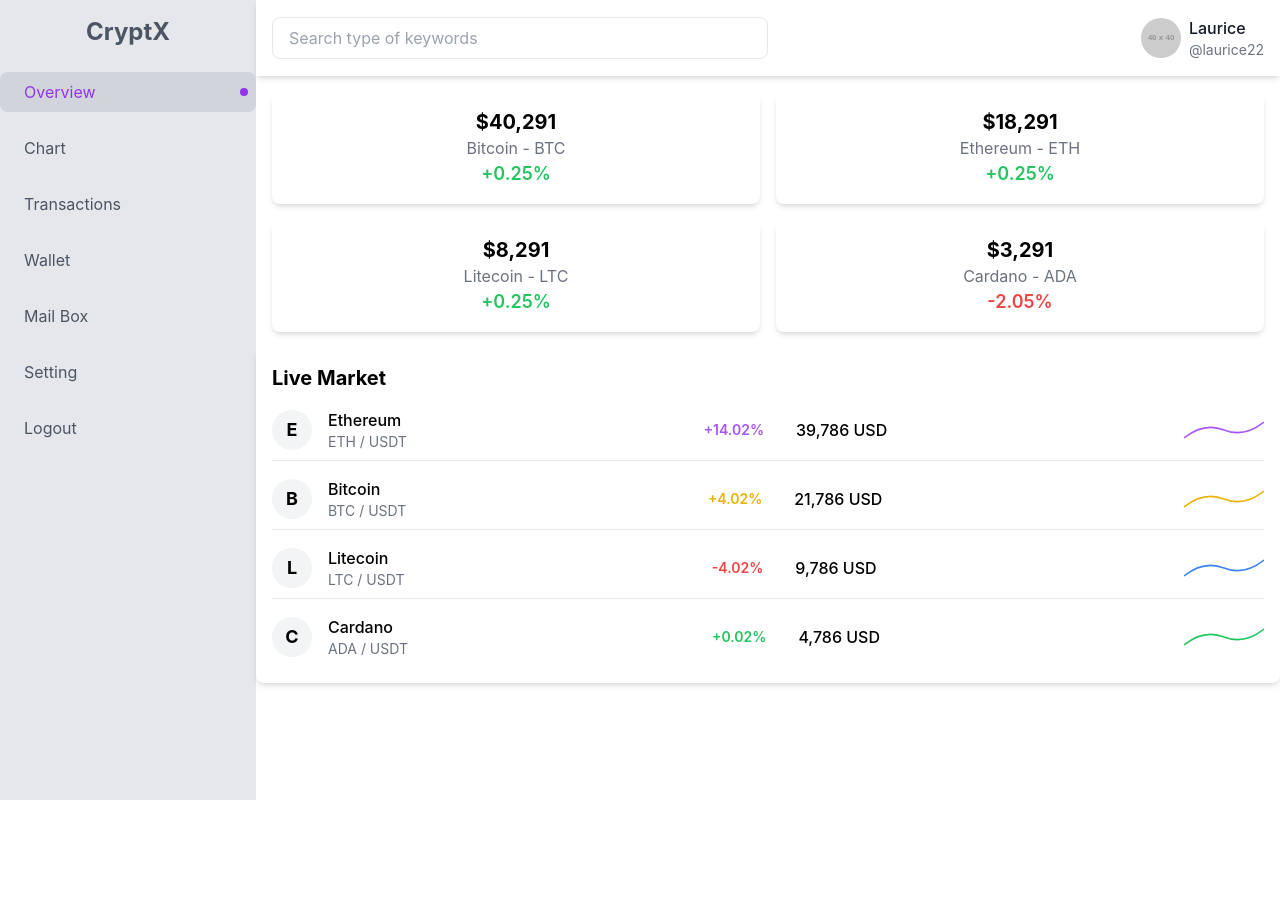
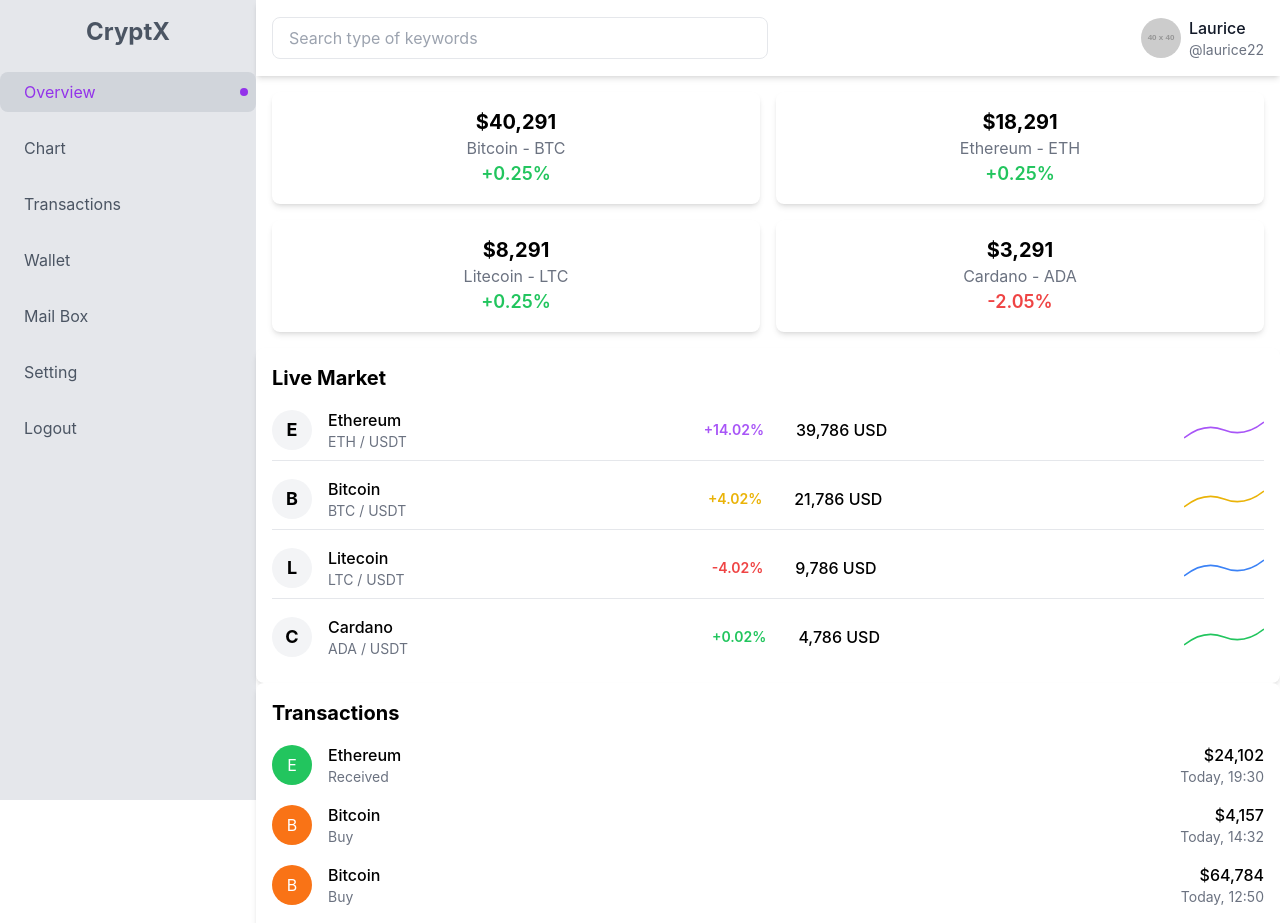
Before and after one commit to Nozzie-Dev/CrypX-Dashboard, a React (Create React App) app in the folder cryptx-dashboard/: page / in a window 1280 px wide. Shown: the top 923 px of the page. Before the commit the page ends 800 px from the top, so only its background shows below. Built offline with nearby package versions, Linux system fonts and the light colour scheme.

Commit message:
Build transactions section

```diff
--- a/cryptx-dashboard/src/App.js
+++ b/cryptx-dashboard/src/App.js
@@ -2,6 +2,7 @@ import Sidebar from "./components/Sidebar";
 import Header from "./components/Header";
 import StatCards from "./components/StatCards";
 import LiveMarket from "./components/LiveMarket";
+import Transactions from "./components/Transactions";
 
 const App = () => {
   return (
@@ -11,6 +12,7 @@ const App = () => {
         <Header />
         <StatCards/>
         <LiveMarket/>
+        <Transactions/>
       </div>
 
     </div>
--- /dev/null
+++ b/cryptx-dashboard/src/components/Transactions.js
@@ -0,0 +1,65 @@
+const Transactions = () => {
+    const transactionsData = [
+      {
+        name: "Ethereum",
+        type: "Received",
+        amount: "$24,102",
+        time: "Today, 19:30",
+        iconColor: "bg-green-500",
+      },
+      {
+        name: "Bitcoin",
+        type: "Buy",
+        amount: "$4,157",
+        time: "Today, 14:32",
+        iconColor: "bg-orange-500",
+      },
+      {
+        name: "Bitcoin",
+        type: "Buy",
+        amount: "$64,784",
+        time: "Today, 12:50",
+        iconColor: "bg-orange-500",
+      },
+      {
+        name: "Litecoin",
+        type: "Buy",
+        amount: "$14,265",
+        time: "Today, 09:38",
+        iconColor: "bg-orange-500",
+      },
+    ];
+
+    return (
+      <div className="p-4 bg-white rounded-lg shadow-md">
+        <h2 className="text-xl font-bold mb-4">Transactions</h2>
+        <ul className="space-y-4">
+          {transactionsData.map((transaction, index) => (
+            <li key={index} className="flex items-center justify-between">
+
+              <div className="flex items-center space-x-4">
+
+                <div
+                  className={`w-10 h-10 rounded-full flex items-center justify-center ${transaction.iconColor} text-white`}
+                >
+                  {transaction.name[0]}
+                </div>
+
+                <div>
+                  <p className="font-medium">{transaction.name}</p>
+                  <p className="text-sm text-gray-500">{transaction.type}</p>
+                </div>
+              </div>
+
+              <div className="text-right">
+                <p className="font-medium">{transaction.amount}</p>
+                <p className="text-sm text-gray-500">{transaction.time}</p>
+              </div>
+            </li>
+          ))}
+        </ul>
+      </div>
+    );
+  };
+
+  export default Transactions;
```
